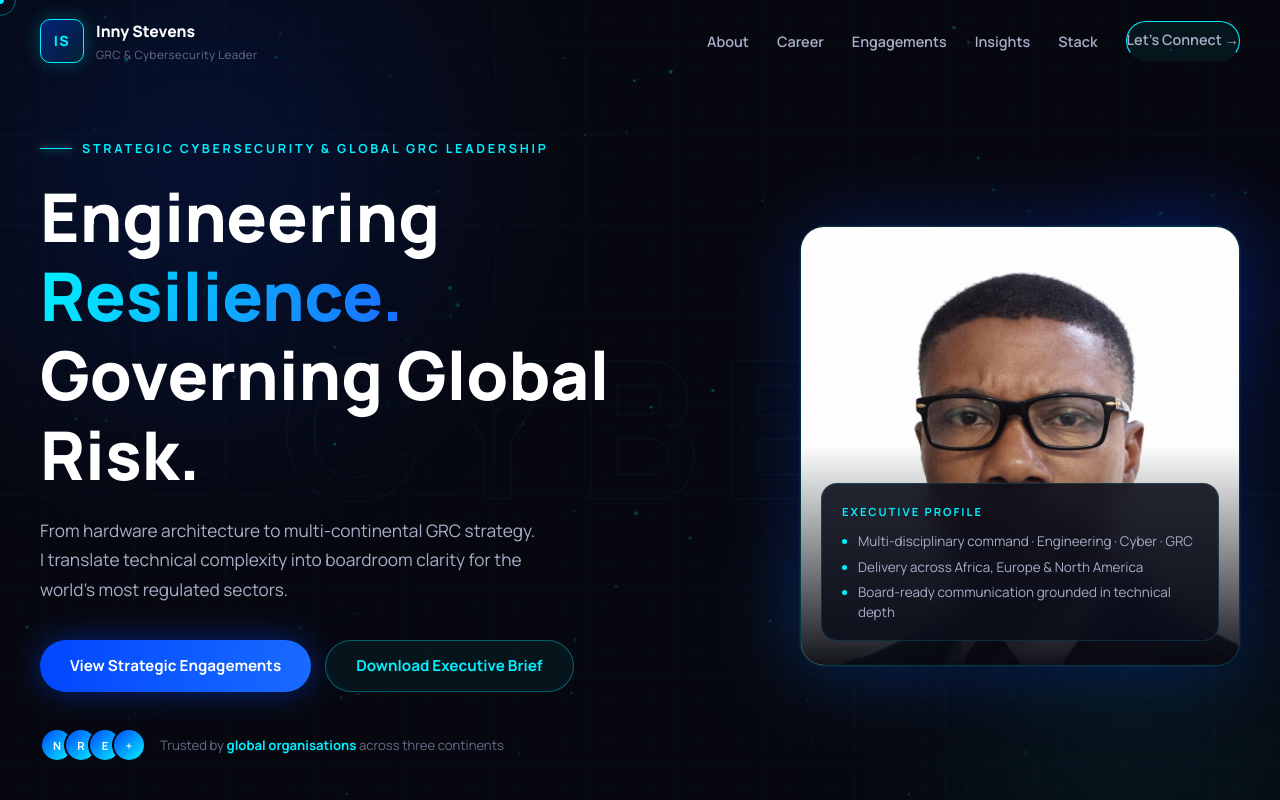
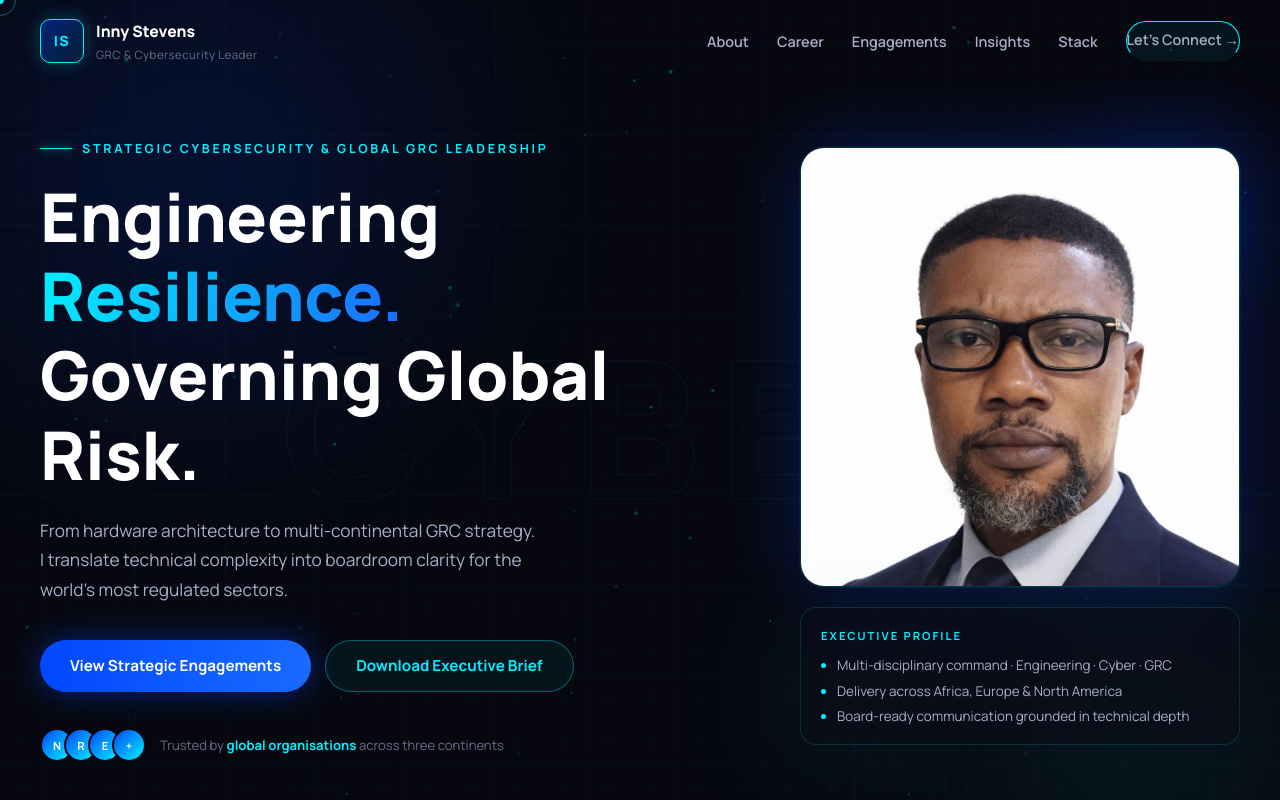
Before and after one commit to PlanetDon/Inny-Stevens, a React (Vite) app in the folder portfolio/: page / in a window 1280 px wide. Shown: the top 800 px of the page. Built offline with nearby package versions, Linux system fonts and the light colour scheme.

Commit message:
fix(portfolio): separate executive profile box from hero image

```diff
--- a/portfolio/src/App.css
+++ b/portfolio/src/App.css
@@ -214,15 +214,12 @@ section { position: relative; overflow: hidden; }
   border: 1px solid rgba(0, 240, 255, 0.18);
   box-shadow: 0 0 80px rgba(0, 71, 255, 0.28), 0 0 0 1px rgba(0, 240, 255, 0.06);
 }
-.portrait::before {
-  content: ''; position: absolute; inset: 0; z-index: 1;
-  background: linear-gradient(180deg, transparent 50%, rgba(7, 8, 15, 0.95));
-}
+/* Removed portrait::before gradient overlay as badge is separated */
 .portrait img { width: 100%; display: block; }
 .portrait-badge {
-  position: absolute; bottom: 24px; left: 20px; right: 20px; z-index: 2;
+  margin-top: 20px; position: relative; z-index: 2;
   padding: 18px 20px; border-radius: 16px;
-  background: rgba(11, 13, 26, 0.88); backdrop-filter: blur(14px);
+  background: rgba(11, 13, 26, 0.65); backdrop-filter: blur(14px);
   border: 1px solid rgba(0, 240, 255, 0.15);
 }
 .portrait-badge-label {
@@ -597,6 +594,20 @@ section { position: relative; overflow: hidden; }
   .insights-grid { grid-template-columns: repeat(2, 1fr); }
   .foot-top { grid-template-columns: 1fr 1fr; }
 }
+@media (max-width: 960px) {
+  .hamburger { display: flex; }
+  .nav-links {
+    display: none; flex-direction: column; gap: 0;
+    position: absolute; top: calc(100% + 10px); right: 20px; width: 260px;
+    background: rgba(7, 8, 15, 0.97); backdrop-filter: blur(18px);
+    border: 1px solid rgba(0, 240, 255, 0.1); border-radius: 16px;
+    padding: 8px; z-index: 300; box-shadow: 0 10px 40px rgba(0,0,0,0.5);
+  }
+  .nav-links.open { display: flex; }
+  .nav-links a { padding: 13px 16px; border-radius: 10px; border-bottom: none; }
+  .nav-links a:hover { background: rgba(0, 240, 255, 0.07); }
+  .nav-cta { display: none; }
+}
 @media (max-width: 860px) {
   .hero-grid, .value-grid, .lead-grid { grid-template-columns: 1fr; }
   .eng-grid { grid-template-columns: 1fr; }
@@ -607,18 +618,7 @@ section { position: relative; overflow: hidden; }
   .sp { padding: 72px 0; }
 }
 @media (max-width: 640px) {
-  .hamburger { display: flex; }
-  .nav-links {
-    display: none; flex-direction: column; gap: 0;
-    position: absolute; top: calc(100% + 10px); left: 16px; right: 16px;
-    background: rgba(7, 8, 15, 0.97); backdrop-filter: blur(18px);
-    border: 1px solid rgba(0, 240, 255, 0.1); border-radius: 16px;
-    padding: 8px; z-index: 300;
-  }
-  .nav-links.open { display: flex; }
-  .nav-links a { padding: 13px 16px; border-radius: 10px; border-bottom: none; }
-  .nav-links a:hover { background: rgba(0, 240, 255, 0.07); }
-  .nav-cta { display: none; }
+  .nav-links { width: calc(100% - 40px); left: 20px; right: 20px; }
   .svc-grid { grid-template-columns: 1fr; }
   .process-grid { grid-template-columns: 1fr; }
   .stack-grid { grid-template-columns: 1fr; }
--- a/portfolio/src/App.jsx
+++ b/portfolio/src/App.jsx
@@ -248,6 +248,7 @@ function Hero() {
           <div className="hero-visual" data-sr data-d2="">
             <div className="portrait">
               <img src={Data.PORTRAIT} alt="Inny Stevens — formal portrait" loading="eager" />
+            </div>
             <div className="portrait-badge">
               <p className="portrait-badge-label">Executive Profile</p>
               <ul>
@@ -255,7 +256,6 @@ function Hero() {
                 <li>Delivery across Africa, Europe &amp; North America</li>
                 <li>Board-ready communication grounded in technical depth</li>
               </ul>
-              </div>
             </div>
           </div>
         </div>
```
Lines whose indentation alone changed are shown as unchanged.
